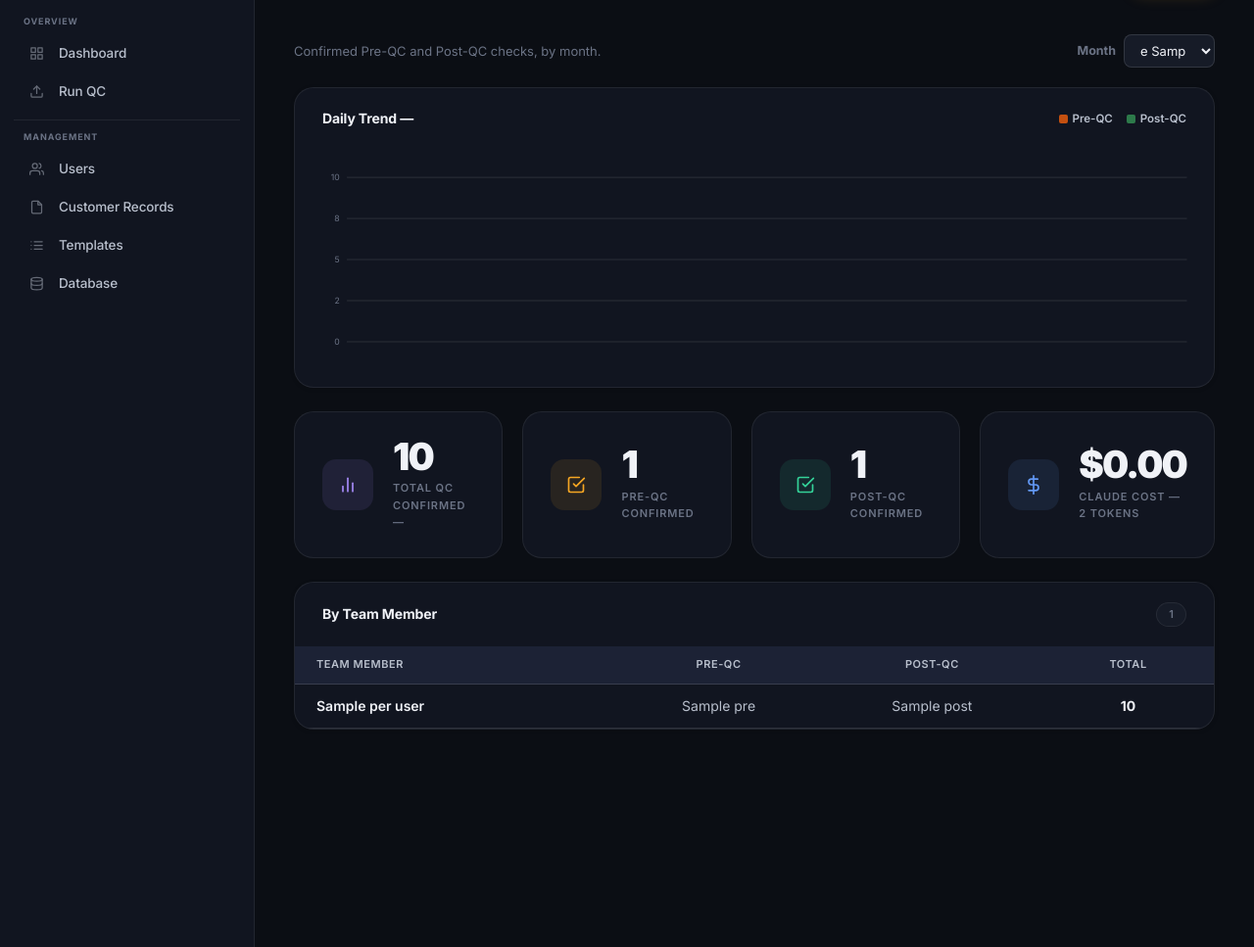
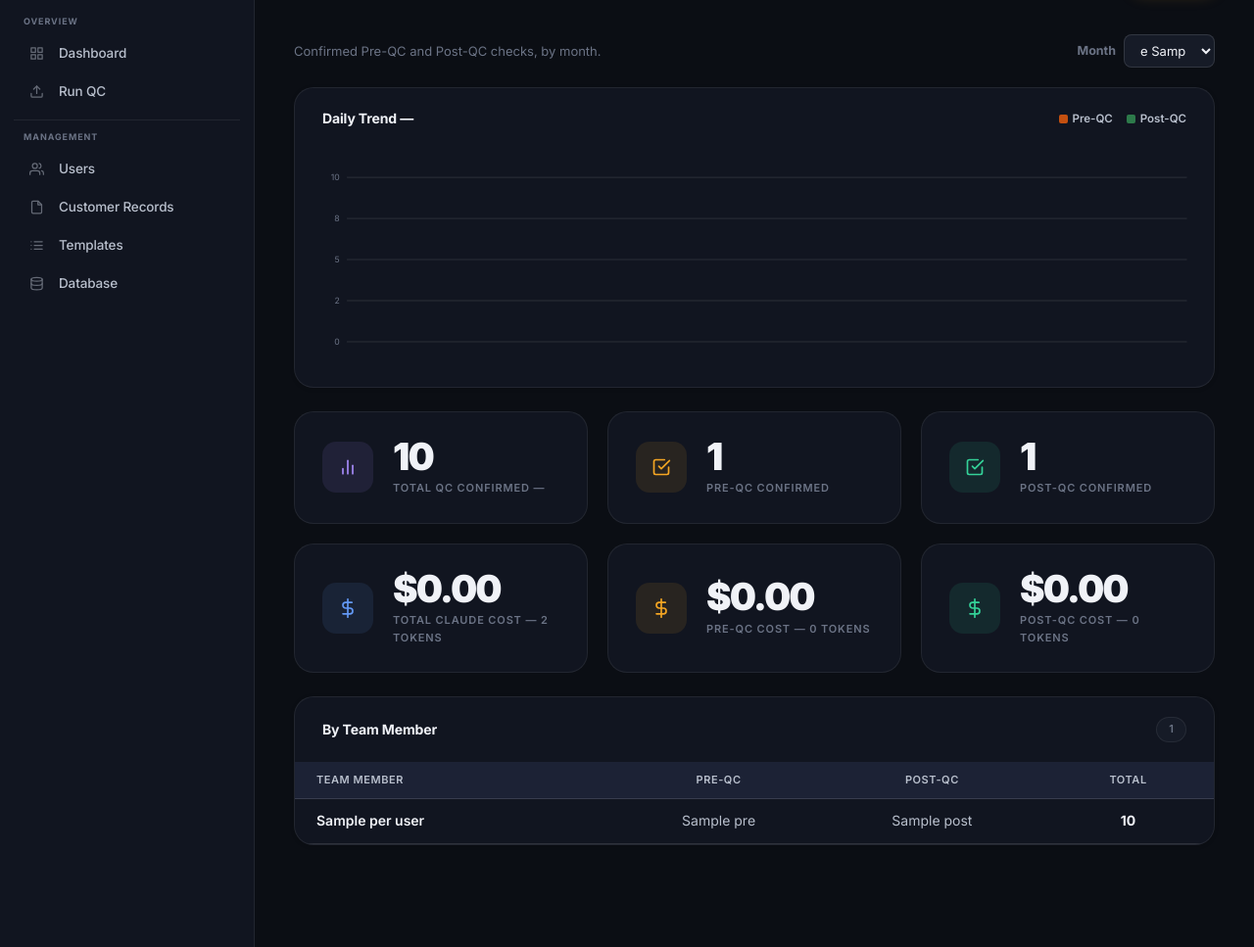
Before and after one commit to parmar-priyank/ADSAgent, a Python web app: template templates/admin_analysis.html in a window 1280 px wide. Shown: the part 66-1033 px from the top of the page at 98% size. Run offline with Jinja, Linux system fonts and the light colour scheme; the template is opened without the code that fills it: most values are stand-ins (such as "Sample title", 1, 10 or a date in 2020).

Commit message:
Split the Analysis Claude Cost tile into Total / Pre-QC / Post-QC
get_qc_monthly_stats now sums input/output tokens separately per kind,
not just combined across the whole month. The single "Claude Cost"
tile becomes three: Total Claude Cost, Pre-QC Cost, and Post-QC Cost,
each with its own token breakdown on hover — so you can see, for
example, that Post-QC's longer documents cost more per run than
Pre-QC's, instead of only a blended total.

Co-Authored-By: Claude Sonnet 5 <noreply@anthropic.com>

```diff
--- a/templates/admin_analysis.html
+++ b/templates/admin_analysis.html
@@ -94,7 +94,7 @@
   {% endif %}
 </div>
 
-<div style="display:grid;grid-template-columns:repeat(4,1fr);gap:20px;align-items:stretch;margin-bottom:24px;">
+<div style="display:grid;grid-template-columns:repeat(3,1fr);gap:20px;align-items:stretch;margin-bottom:20px;">
   <div class="metric-card">
     <div class="metric-icon-wrap purple">
       <svg width="20" height="20" viewBox="0 0 24 24" fill="none" stroke="currentColor" stroke-width="2" stroke-linecap="round" stroke-linejoin="round">
@@ -130,8 +130,12 @@
       <div class="metric-label">Post-QC Confirmed</div>
     </div>
   </div>
+</div>
 
-  {% set _total_cost = ((stats.total_input_tokens or 0) / 1000000 * claude_price_in) + ((stats.total_output_tokens or 0) / 1000000 * claude_price_out) %}
+{% set _total_cost = ((stats.total_input_tokens or 0) / 1000000 * claude_price_in) + ((stats.total_output_tokens or 0) / 1000000 * claude_price_out) %}
+{% set _pre_cost    = ((stats.pre_input_tokens or 0)  / 1000000 * claude_price_in) + ((stats.pre_output_tokens or 0)  / 1000000 * claude_price_out) %}
+{% set _post_cost   = ((stats.post_input_tokens or 0) / 1000000 * claude_price_in) + ((stats.post_output_tokens or 0) / 1000000 * claude_price_out) %}
+<div style="display:grid;grid-template-columns:repeat(3,1fr);gap:20px;align-items:stretch;margin-bottom:24px;">
   <div class="metric-card" title="{{ '{:,}'.format(stats.total_input_tokens or 0) }} input + {{ '{:,}'.format(stats.total_output_tokens or 0) }} output tokens">
     <div class="metric-icon-wrap blue">
       <svg width="20" height="20" viewBox="0 0 24 24" fill="none" stroke="currentColor" stroke-width="2" stroke-linecap="round" stroke-linejoin="round">
@@ -140,7 +144,31 @@
     </div>
     <div>
       <div class="metric-num">&#36;{{ '%.2f' | format(_total_cost) }}</div>
-      <div class="metric-label">Claude Cost — {{ '{:,}'.format((stats.total_input_tokens or 0) + (stats.total_output_tokens or 0)) }} tokens</div>
+      <div class="metric-label">Total Claude Cost — {{ '{:,}'.format((stats.total_input_tokens or 0) + (stats.total_output_tokens or 0)) }} tokens</div>
+    </div>
+  </div>
+
+  <div class="metric-card" title="{{ '{:,}'.format(stats.pre_input_tokens or 0) }} input + {{ '{:,}'.format(stats.pre_output_tokens or 0) }} output tokens">
+    <div class="metric-icon-wrap orange">
+      <svg width="20" height="20" viewBox="0 0 24 24" fill="none" stroke="currentColor" stroke-width="2" stroke-linecap="round" stroke-linejoin="round">
+        <line x1="12" y1="1" x2="12" y2="23"/><path d="M17 5H9.5a3.5 3.5 0 0 0 0 7h5a3.5 3.5 0 0 1 0 7H6"/>
+      </svg>
+    </div>
+    <div>
+      <div class="metric-num">&#36;{{ '%.2f' | format(_pre_cost) }}</div>
+      <div class="metric-label">Pre-QC Cost — {{ '{:,}'.format((stats.pre_input_tokens or 0) + (stats.pre_output_tokens or 0)) }} tokens</div>
+    </div>
+  </div>
+
+  <div class="metric-card" title="{{ '{:,}'.format(stats.post_input_tokens or 0) }} input + {{ '{:,}'.format(stats.post_output_tokens or 0) }} output tokens">
+    <div class="metric-icon-wrap green">
+      <svg width="20" height="20" viewBox="0 0 24 24" fill="none" stroke="currentColor" stroke-width="2" stroke-linecap="round" stroke-linejoin="round">
+        <line x1="12" y1="1" x2="12" y2="23"/><path d="M17 5H9.5a3.5 3.5 0 0 0 0 7h5a3.5 3.5 0 0 1 0 7H6"/>
+      </svg>
+    </div>
+    <div>
+      <div class="metric-num">&#36;{{ '%.2f' | format(_post_cost) }}</div>
+      <div class="metric-label">Post-QC Cost — {{ '{:,}'.format((stats.post_input_tokens or 0) + (stats.post_output_tokens or 0)) }} tokens</div>
     </div>
   </div>
 </div>
```
Also changed, not shown: db/quote_repo.py (+8 -0 lines).
